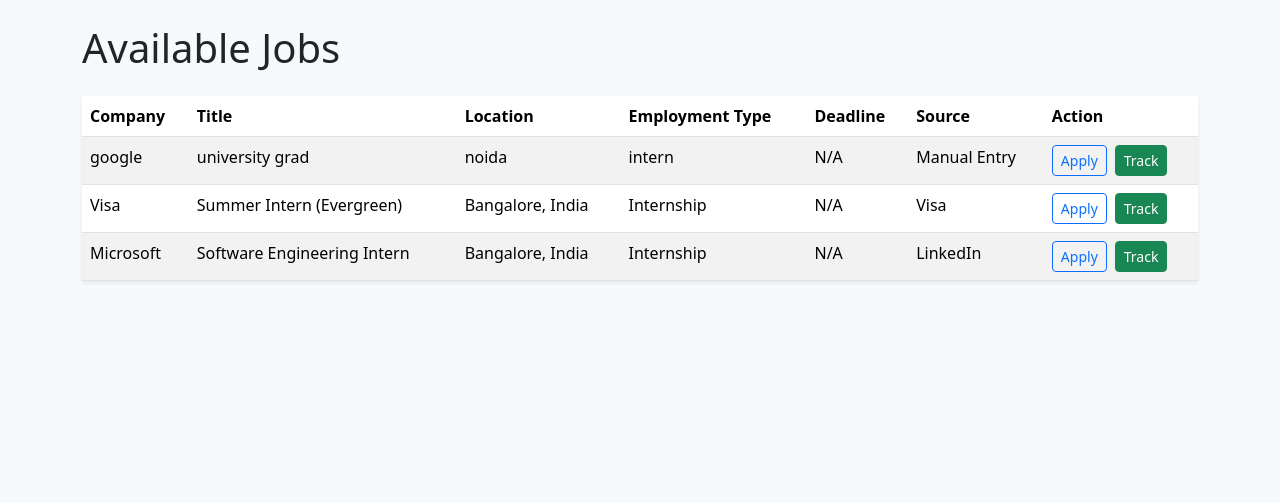
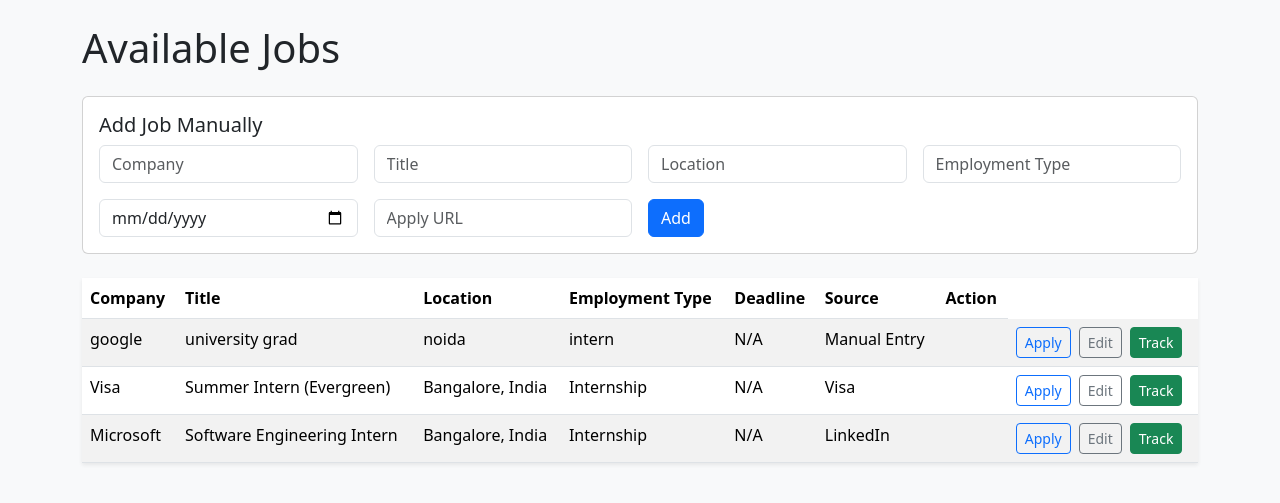
Before and after one commit to Ishita-01/HireHub, a FastAPI app: page /jobs in a window 1280 px wide. Shown: the part 56-559 px from the top of the page. Run offline with FastAPI, Linux system fonts and the light colour scheme; parts of the project's set-up code (start-up, migrations or seed data) failed here and were passed over.

Commit message:
updated jobs

```diff
--- a/app/core/main.py
+++ b/app/core/main.py
@@ -1,9 +1,10 @@
 from contextlib import asynccontextmanager
+from datetime import datetime, timedelta
 from fastapi import FastAPI, Form,Request,Depends
 from fastapi.templating import Jinja2Templates
 from fastapi.responses import HTMLResponse, RedirectResponse
 from sqlalchemy.orm import Session
-from .database import Base, engine
+from .database import Base, engine, SessionLocal
 from .deps import get_db
 from .models import Job,Application
 from app.services.ingest import ingest_dummy_jobs
@@ -14,6 +15,23 @@ from typing import Annotated
 async def lifespan(app: FastAPI):
 
     Base.metadata.create_all(bind=engine)
+    db = SessionLocal()
+    try:
+        now = datetime.utcnow()
+        db.query(Job).filter(Job.deadline < now).delete()
+        expiry_limit = now - timedelta(days=15)
+
+        db.query(Job).filter(
+            Job.deadline == None,           # Only jobs with no deadline
+            Job.first_seen < expiry_limit   # Older than 15 days
+        ).delete()
+
+        db.commit()
+    except Exception as e:
+        print(f"Cleanup error: {e}")
+    finally:
+        db.close()
+
     yield
     pass
 
@@ -62,7 +80,7 @@ async def view_applications(request: Request, db: Session = Depends(get_db)):
     application = db.query(Application).order_by(Application.applied_date.desc()).all()
     return templates.TemplateResponse(
         "application.html",
-        {"request": request, "application": application}
+        {"request": request, "applications": application}
     )
 
 @app.post("/update-status")
@@ -79,3 +97,87 @@ async def update_app_status(
         db.commit() # Save the change
 
     return RedirectResponse(url="/applications", status_code=303)
+
+@app.post("/delete-application")
+async def delete_application(
+    app_id: Annotated[int, Form()],
+    db: Session = Depends(get_db)
+):
+    application = db.query(Application).filter(Application.id == app_id).first()
+
+    if application:
+        db.delete(application)
+        db.commit()
+
+    return RedirectResponse(url="/applications", status_code=303)
+
+@app.post("/update-notes")
+async def update_notes(
+        app_id: Annotated[int, Form()],
+        notes: Annotated[str, Form()],
+        db: Session = Depends(get_db)
+):
+    application = db.query(Application).filter(Application.id == app_id).first()
+
+    if application:
+        application.notes = notes
+        db.commit()
+
+    return RedirectResponse(url="/applications", status_code=303)
+
+
+@app.post("/add-jobs-manually")
+async def add_job_manually(
+    company: Annotated[str, Form()],
+    title: Annotated[str, Form()],
+    apply_link: Annotated[str, Form()],
+    location: Annotated[str, Form()] ,
+    employment_type: Annotated[str, Form()],
+    deadline: datetime = Form(None),
+    db: Session = Depends(get_db)
+):
+    new_job = Job(
+        company=company,
+        title=title,
+        apply_link=apply_link,
+        location=location,
+        employment_type=employment_type,
+        deadline=deadline,
+        source="Manual Entry",
+        posted_date=datetime.utcnow()
+    )
+
+    db.add(new_job)
+    db.commit()
+
+    return RedirectResponse(url="/jobs", status_code=303)
+
+
+@app.post("/edit-job")
+async def edit_job(
+    job_id: Annotated[int, Form()],
+    company: Annotated[str, Form()],
+    title: Annotated[str, Form()],
+    location: Annotated[str, Form()],
+    employment_type: Annotated[str, Form()],
+    deadline: Annotated[str, Form()] = None,
+    apply_link: Annotated[str, Form()] = None,
+    db: Session = Depends(get_db)
+):
+    job = db.query(Job).filter(Job.id == job_id).first()
+    if job:
+        job.company = company
+        job.title = title
+        job.location = location
+        job.employment_type = employment_type
+        job.apply_link = apply_link
+
+
+        if deadline:
+            try:
+                job.deadline = datetime.strptime(deadline, "%Y-%m-%d")
+            except ValueError:
+                pass
+
+        db.commit()
+    return RedirectResponse(url="/jobs", status_code=303)
--- a/app/core/models.py
+++ b/app/core/models.py
@@ -11,7 +11,7 @@ class Job(Base):
     id: Mapped[int] = mapped_column(Integer, primary_key=True)
     title: Mapped[str] = mapped_column(String(255), nullable=False)
     company: Mapped[str] = mapped_column(String(255), nullable=False)
-    location: Mapped[Optional[str]] = mapped_column(String(255), nullable=True)
+    location: Mapped[Optional[str]] = mapped_column(String(255), nullable=True, default="NA")
     employment_type: Mapped[Optional[str]] = mapped_column(String(100), nullable=True)
     apply_link: Mapped[Optional[str]] = mapped_column(String(1000), nullable=False)
 
--- a/app/templates/jobs.html
+++ b/app/templates/jobs.html
@@ -1,6 +1,35 @@
 {% extends "layout/base.html" %}
 {% block content %}
 <h1 class="mb-4">Available Jobs</h1>
+<div class="card mb-4">
+    <div class="card-body">
+        <h5 class="card-title">Add Job Manually</h5>
+        <form action="/add-jobs-manually" method="post" class="row g-3">
+            <div class="col-md-3">
+                <input type="text" name="company" class="form-control" placeholder="Company" required>
+            </div>
+            <div class="col-md-3">
+                <input type="text" name="title" class="form-control" placeholder="Title" required>
+            </div>
+            <div class="col-md-3">
+                <input type="text" name="location" class="form-control" placeholder="Location">
+            </div>
+            <div class="col-md-3">
+                <input type="text" name="employment_type" class="form-control" placeholder="Employment Type" required>
+            </div>
+            <div class="col-md-3">
+                <input type="date" name="deadline" class="form-control" placeholder="Deadline" >
+            </div>
+            <div class="col-md-3">
+                <input type="url" name="apply_link" class="form-control" placeholder="Apply URL" required>
+            </div>
+
+            <div class="col-md-3 d-flex align-items-end">
+                <button type="submit" class="btn btn-primary w-10">Add</button>
+            </div>
+        </form>
+    </div>
+</div>
 <table class="table table-striped bg-white shadow-sm">
   <thead>
     <tr>
@@ -28,13 +57,65 @@
             {% endif %}
       <td>{{ job.source }}</td>
       <td>
+    <td>
     <div class="d-flex gap-2">
         <a href="{{ job.apply_link }}" target="_blank" class="btn btn-sm btn-outline-primary">Apply</a>
+
+        <button type="button" class="btn btn-sm btn-outline-secondary"
+                data-bs-toggle="modal"
+                data-bs-target="#editModal{{ job.id }}">
+            Edit
+        </button>
 
         <form action="/track-job" method="post">
             <input type="hidden" name="job_id" value="{{ job.id }}">
             <button type="submit" class="btn btn-sm btn-success">Track</button>
         </form>
+    </div>
+
+    <div class="modal fade" id="editModal{{ job.id }}" tabindex="-1">
+        <div class="modal-dialog">
+            <div class="modal-content">
+                <form action="/edit-job" method="post">
+                    <div class="modal-header">
+                        <h5 class="modal-title">Edit Job Listing</h5>
+                        <button type="button" class="btn-close" data-bs-dismiss="modal"></button>
+                    </div>
+                    <div class="modal-body">
+                        <input type="hidden" name="job_id" value="{{ job.id }}">
+                        <div class="mb-3">
+                            <label class="form-label">Company</label>
+                            <input type="text" name="company" class="form-control" value="{{ job.company }}">
+                        </div>
+                        <div class="mb-3">
+                            <label class="form-label">Title</label>
+                            <input type="text" name="title" class="form-control" value="{{ job.title }}">
+                        </div>
+                        <div class="mb-3">
+                            <label class="form-label">Location</label>
+                            <input type="text" name="location" class="form-control" value="{{ job.location }}">
+                        </div>
+                        <div class="mb-3">
+                            <label class="form-label">Apply Link</label>
+                            <input type="url" name="apply_link" class="form-control" value="{{ job.apply_link }}">
+                        </div>
+                        <div class="mb-3">
+                            <label class="form-label">Employment Type</label>
+                            <input type="text" name="employment_type" class="form-control" value="{{ job.employment_type }}">
+                        </div>
+                        <div class="mb-3">
+                            <label class="form-label">Deadline</label>
+                            <input type="date" name="deadline" class="form-control" value="{{ job.deadline }}">
+                        </div>
+
+                    </div>
+                    <div class="modal-footer">
+                        <button type="button" class="btn btn-secondary" data-bs-dismiss="modal">Cancel</button>
+                        <button type="submit" class="btn btn-primary">Save Changes</button>
+                    </div>
+                </form>
+            </div>
+        </div>
     </div>
 </td>
     </tr>
--- a/app/templates/layout/base.html
+++ b/app/templates/layout/base.html
@@ -20,5 +20,6 @@
     <div class="container">
       {% block content %}{% endblock %}
     </div>
+    <script src="https://cdn.jsdelivr.net/npm/bootstrap@5.3.2/dist/js/bootstrap.bundle.min.js"></script>
   </body>
 </html>
```
Also changed, not shown: app/templates/application.html (+25 -12 lines), test.db.
